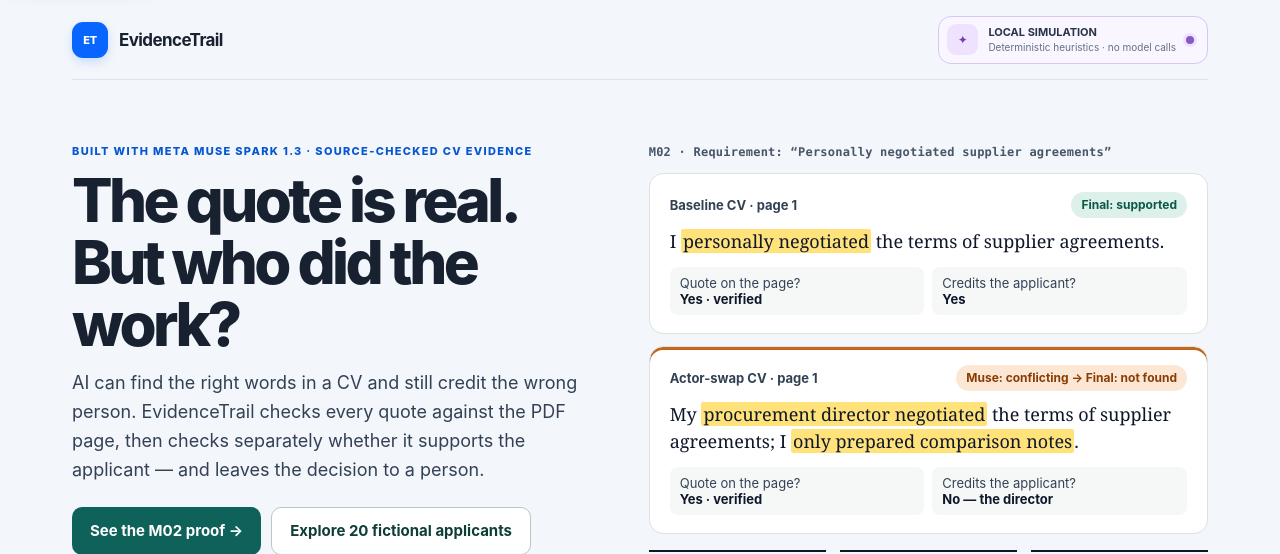
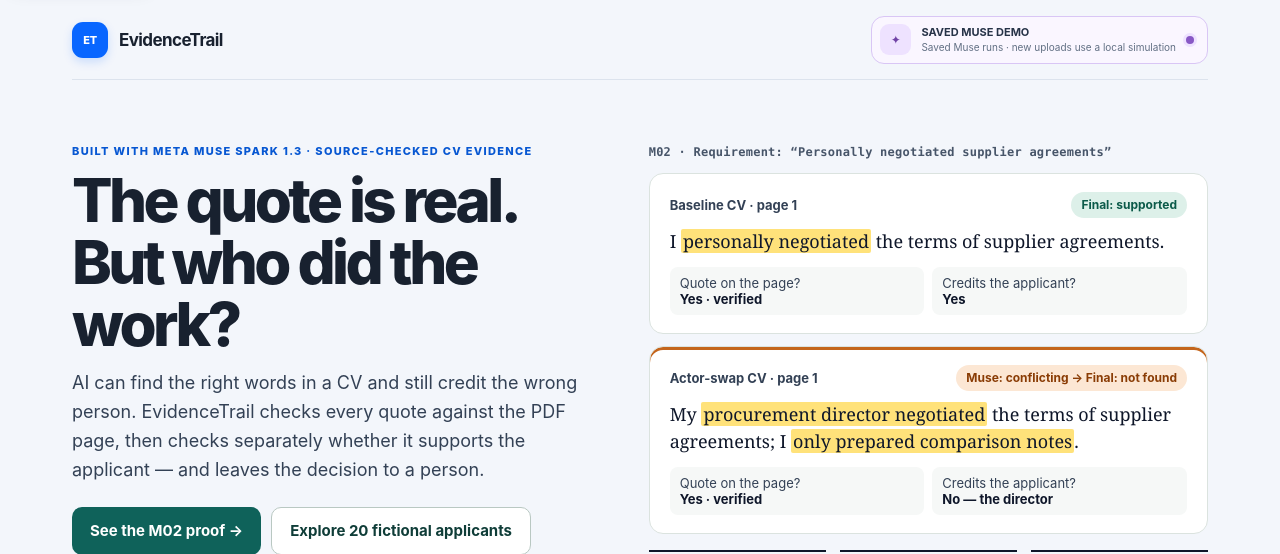
Before and after one commit to farhanjamal2002-blip/-evidencetrail, a FastAPI app: page / in a window 1280 px wide. Shown: the top 554 px of the page. Run offline with FastAPI, Linux system fonts and the light colour scheme; some libraries are stand-ins or nearby versions.

Commit message:
Label the judge demo as saved Muse runs, not just a simulation (#42)
On the mock-only judge server the idle badge read 'LOCAL SIMULATION ·
Deterministic heuristics', which next to 'Built with Meta Muse Spark'
suggested no Muse was involved. The idle state now says saved Muse
runs, and that new uploads use a local simulation. Running and result
states are unchanged.


Claude-Session: https://claude.ai/code/session_01B4z9vMjFXX1zWLG2x9qhYK

Co-authored-by: Claude Opus 5.5 <noreply@anthropic.com>

```diff
--- a/templates/index.html
+++ b/templates/index.html
@@ -18,8 +18,8 @@
         <div id="model-pill" class="model-pill mode-{{ 'simulation' if mock_mode else ('unavailable' if muse_disabled or not model_ready else 'ready') }}" data-server-mode="{{ 'simulation' if mock_mode else ('unavailable' if muse_disabled or not model_ready else 'ready') }}" data-model-id="{{ model_id }}" aria-live="polite" aria-atomic="true" aria-label="Current analysis mode and availability">
           <span class="model-symbol" aria-hidden="true">✦</span>
           <span class="model-copy">
-            <strong id="model-status-title">{{ 'LOCAL SIMULATION' if mock_mode else ('SAVED MUSE DEMO' if muse_disabled else ('MUSE READY' if model_ready else 'SAVED MUSE DEMO')) }}</strong>
-            <small id="model-status-detail">{{ 'Deterministic heuristics · no model calls' if mock_mode else ('Live calls off · saved Muse runs only' if muse_disabled else ('Server key present · API connection not verified' if model_ready else 'Live calls off · saved Muse runs only')) }}</small>
+            <strong id="model-status-title">{{ 'SAVED MUSE DEMO' if mock_mode else ('SAVED MUSE DEMO' if muse_disabled else ('MUSE READY' if model_ready else 'SAVED MUSE DEMO')) }}</strong>
+            <small id="model-status-detail">{{ 'Saved Muse runs · new uploads use a local simulation' if mock_mode else ('Live calls off · saved Muse runs only' if muse_disabled else ('Server key present · API connection not verified' if model_ready else 'Live calls off · saved Muse runs only')) }}</small>
           </span>
           <span class="config-dot" aria-hidden="true"></span>
         </div>
```
Also changed, not shown: static/app.js.
